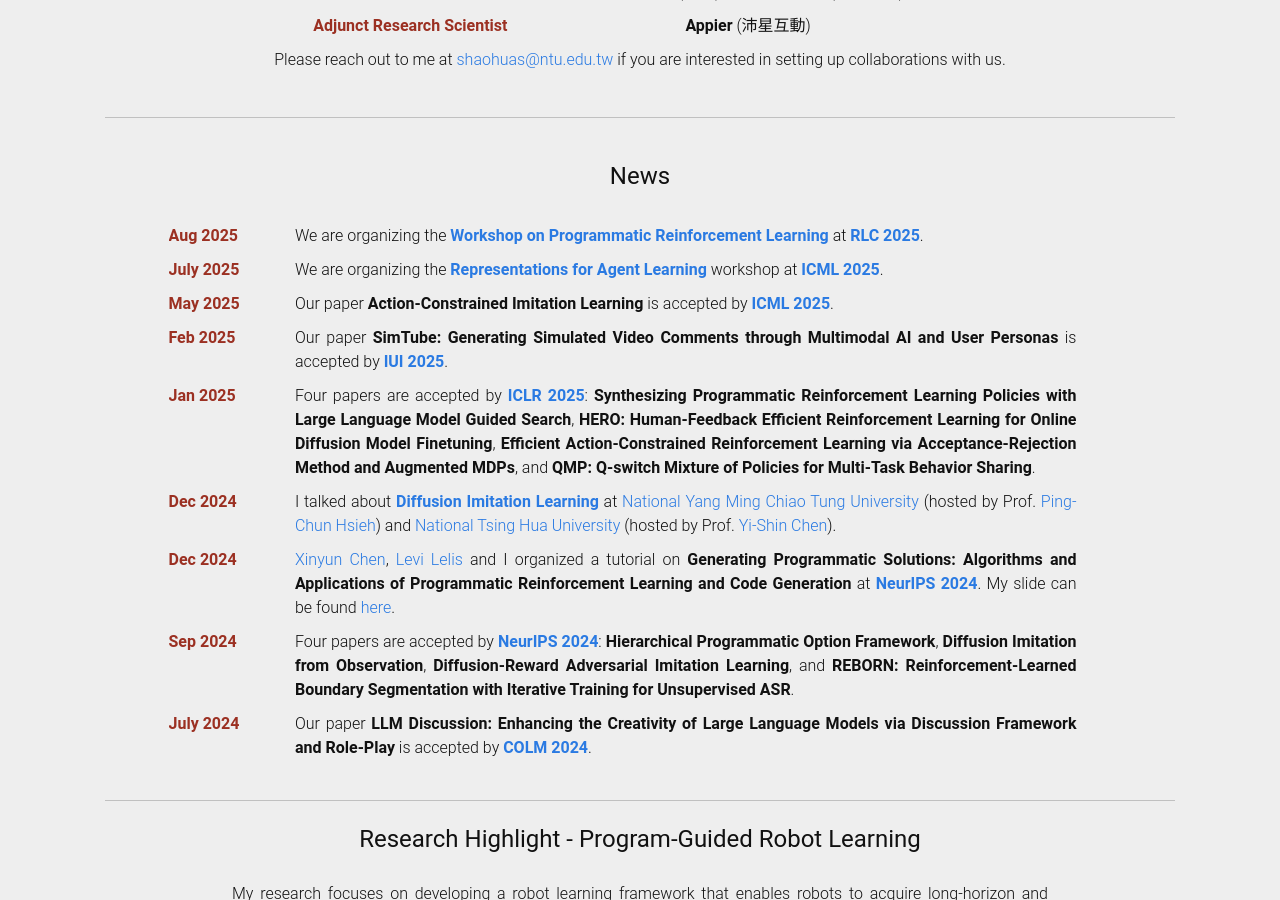
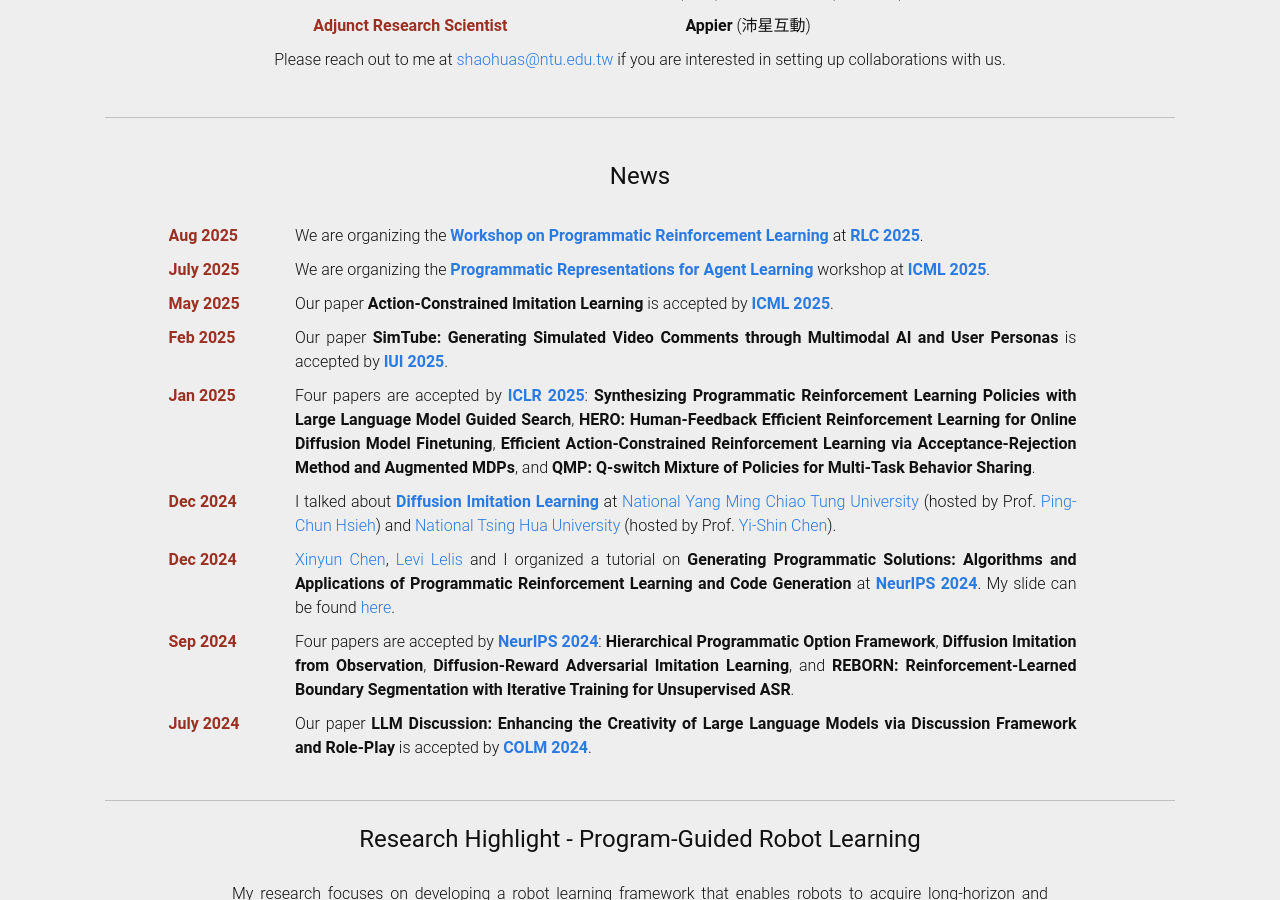
Before and after one commit to shaohua0116/shaohua0116.github.io, a Jekyll site: the page built from index.html, in a window 1280 px wide and 900 px high, scrolled down 849 px. Built offline with Jekyll 4.4.1, drawn with Linux system fonts in a browser that asks for light colours; some web fonts are replaced.

Commit message:
update workshop

```diff
--- a/_data/news.yml
+++ b/_data/news.yml
@@ -1,6 +1,6 @@
 - news: 'We are organizing the <b><a href="https://prl-workshop.github.io/">Workshop on Programmatic Reinforcement Learning</a></b> at <b><a href="https://rl-conference.cc/">RLC 2025</a></b>.'
   date: 'Aug 2025'
-- news: 'We are organizing the <b><a href="https://pral-workshop.github.io/">Representations for Agent Learning</a></b> workshop at <b><a href="https://icml.cc/Conferences/2025/Dates/">ICML 2025</a></b>.'
+- news: 'We are organizing the <b><a href="https://pral-workshop.github.io/">Programmatic Representations for Agent Learning</a></b> workshop at <b><a href="https://icml.cc/Conferences/2025/Dates/">ICML 2025</a></b>.'
   date: 'July 2025'
 - news: 'Our paper <b>Action-Constrained Imitation Learning</b> is accepted by <b><a href="https://icml.cc/Conferences/2025/Dates/">ICML 2025</a></b>.'
   date: 'May 2025'
```
